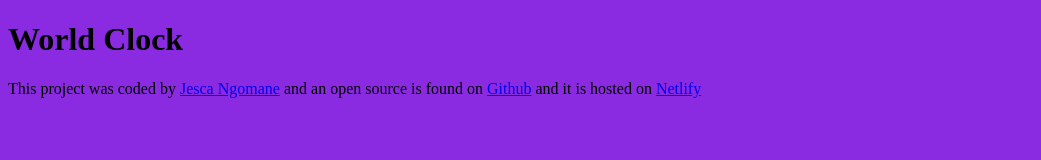
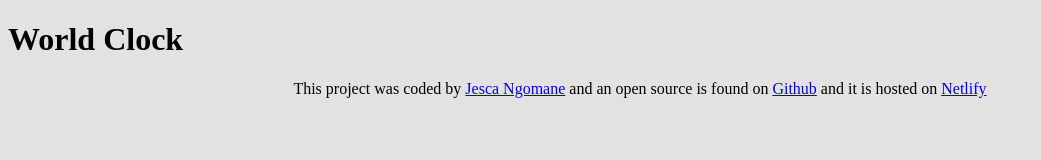
Before and after one commit to JescaNgomane/world-clock-project, a plain HTML site: page index.html in a window 1280 px wide. Shown: the whole page, without its empty margins (0-1041 px from the left). Drawn offline with Linux system fonts and the light colour scheme.

Commit message:
Changed background colour for the body

```diff
--- a/style.css
+++ b/style.css
@@ -1,3 +1,6 @@
 body {
-  background-color: blueviolet;
+  background-color: rgb(228, 226, 224);
 }
+footer {
+  text-align: center;
+}
```
